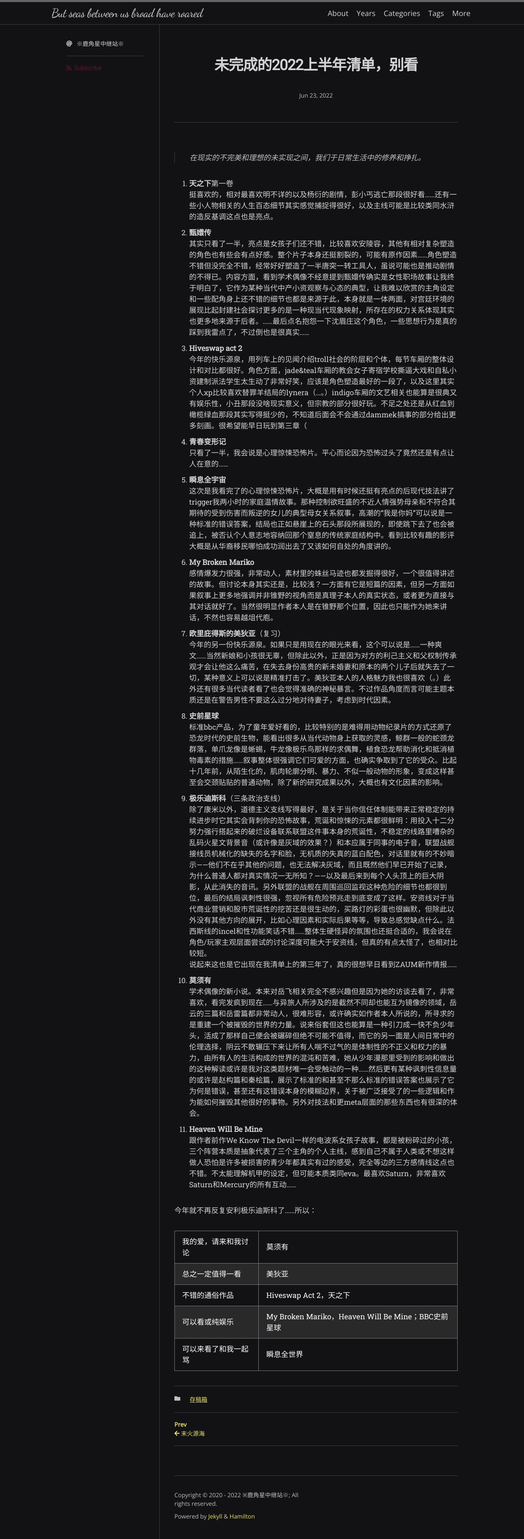
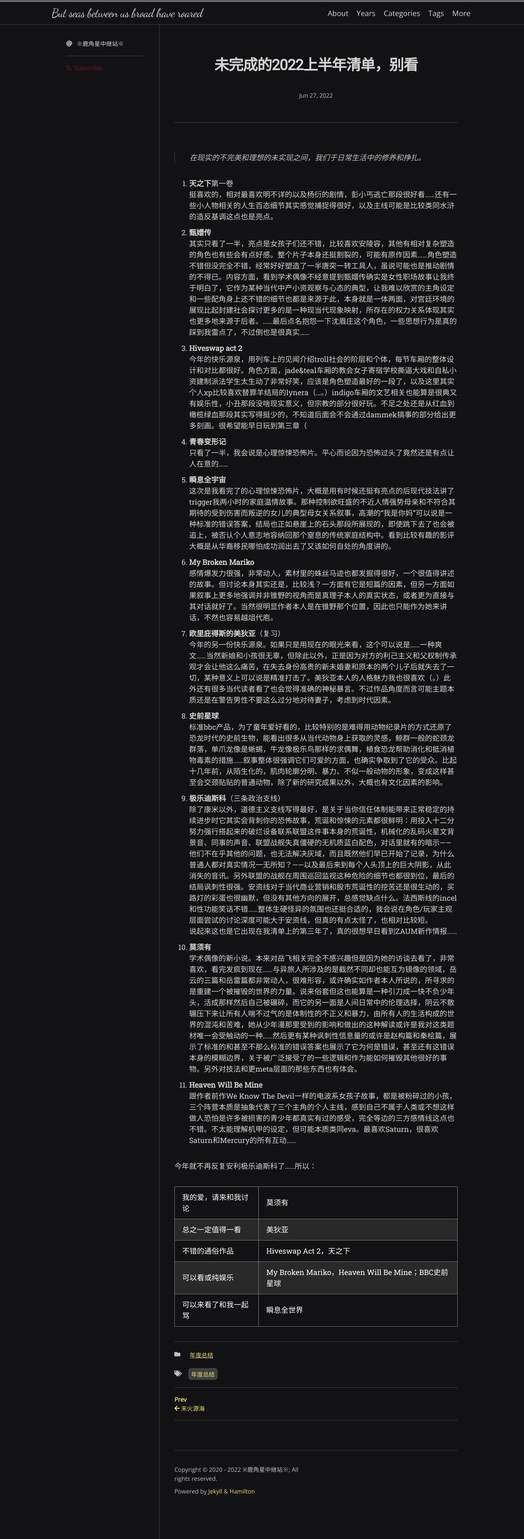
Before and after one commit to scatterdclouds/scatterdclouds.github.io, a Jekyll site: the page built from _posts/2022-06-23-2022firsthald.md, in a window 1280 px wide. Shown: the whole page at 41% size. Built offline with Jekyll 4.4.1, drawn with Linux system fonts in a browser that asks for light colours; nearby versions of some CDN libraries; some web fonts are replaced; comment, search, counter and statistics services are not loaded.

Commit message:
Update and rename 2022-06-23-testfile.md to 2022-06-23-2022firsthald.md

```diff
--- a/_posts/2022-06-23-testfile.md
+++ b/_posts/2022-06-23-2022firsthald.md
@@ -1,10 +1,10 @@
 ---
 layout: post
 title: "未完成的2022上半年清单，别看"
-date: 2022-06-23 16:52:00 +0800
+date: 2022-06-27 17:52:00 +0800
 last_modified_at:
-categories: [存稿箱]
-tags: []
+categories: [年度总结]
+tags: [年度总结]
 comments: true
 ---
 
@@ -26,11 +26,11 @@ comments: true
 
 8. **史前星球** <br/> 标准bbc产品，为了童年爱好看的，比较特别的是难得用动物纪录片的方式还原了恐龙时代的史前生物，能看出很多从当代动物身上获取的灵感，鲸群一般的蛇颈龙群落，单爪龙像是蜥蜴，牛龙像极乐鸟那样的求偶舞，植食恐龙帮助消化和抵消植物毒素的措施……叙事整体很强调它们可爱的方面，也确实争取到了它的受众。比起十几年前，从陌生化的，肌肉轮廓分明、暴力、不似一般动物的形象，变成这样甚至会交颈贴贴的普通动物，除了新的研究成果以外，大概也有文化因素的影响。
 
-9. **极乐迪斯科**（三条政治支线） <br/> 除了康米以外，道德主义支线写得最好，是关于当你信任体制能带来正常稳定的持续进步时它其实会背刺你的恐怖故事，荒诞和惊悚的元素都很鲜明：用投入十二分努力强行搭起来的破烂设备联系联盟这件事本身的荒诞性，不稳定的线路里嘈杂的乱码火星文背景音（或许像是灰域的效果？）和本应属于同事的电子音，联盟战舰接线员机械化的缺失的名字和脸，无机质的失真的蓝白配色，对话里就有的不妙暗示——他们不在乎其他的问题，也无法解决灰域，而且既然他们早已开始了记录，为什么普通人都对真实情况一无所知？——以及最后来到每个人头顶上的巨大阴影，从此消失的音讯。另外联盟的战舰在周围巡回监视这种危险的细节也都很到位，最后的结局讽刺性很强，忽视所有危险预兆走到底变成了这样。安资线对于当代商业营销和股市荒诞性的挖苦还是很生动的，买路灯的彩蛋也很幽默，但除此以外没有其他方向的展开，比如心理因素和实际后果等等，导致总感觉缺点什么。法西斯线的incel和性功能笑话不错……整体生硬怪异的氛围也还挺合适的，我会说在角色/玩家主观层面尝试的讨论深度可能大于安资线，但真的有点太怪了，也相对比较短。 <br/> 说起来这也是它出现在我清单上的第三年了，真的很想早日看到ZAUM新作情报……
+9. **极乐迪斯科**（三条政治支线） <br/> 除了康米以外，道德主义支线写得最好，是关于当你信任体制能带来正常稳定的持续进步时它其实会背刺你的恐怖故事，荒诞和惊悚的元素都很鲜明：用投入十二分努力强行搭起来的破烂设备联系联盟这件事本身的荒诞性，机械化的乱码火星文背景音、同事的声音、联盟战舰失真僵硬的无机质蓝白配色，对话里就有的暗示——他们不在乎其他的问题，也无法解决灰域，而且既然他们早已开始了记录，为什么普通人都对真实情况一无所知？——以及最后来到每个人头顶上的巨大阴影，从此消失的音讯。另外联盟的战舰在周围巡回监视这种危险的细节也都很到位，最后的结局讽刺性很强。安资线对于当代商业营销和股市荒诞性的挖苦还是很生动的，买路灯的彩蛋也很幽默，但没有其他方向的展开，总感觉缺点什么。法西斯线的incel和性功能笑话不错……整体生硬怪异的氛围也还挺合适的，我会说在角色/玩家主观层面尝试的讨论深度可能大于安资线，但真的有点太怪了，也相对比较短。 <br/> 说起来这也是它出现在我清单上的第三年了，真的很想早日看到ZAUM新作情报……
 
-10. **莫须有** <br/> 学术偶像的新小说。本来对岳飞相关完全不感兴趣但是因为她的访谈去看了，非常喜欢，看完发疯到现在……与异旅人所涉及的是截然不同却也能互为镜像的领域，岳云的三篇和岳雷篇都非常动人，很难形容，或许确实如作者本人所说的，所寻求的是重建一个被摧毁的世界的力量。说来俗套但这也能算是一种引刀成一快不负少年头，活成了那样自己便会被碾碎但绝不可能不值得，而它的另一面是人间日常中的伦理选择，阴云不散辗压下来让所有人喘不过气的是体制性的不正义和权力的暴力，由所有人的生活构成的世界的混沌和苦难，她从少年漫那里受到的影响和做出的这种解读或许是我对这类题材唯一会受触动的一种……然后更有某种讽刺性信息量的或许是赵构篇和秦桧篇，展示了标准的和甚至不那么标准的错误答案也展示了它为何是错误，甚至还有这错误本身的模糊边界，关于被广泛接受了的一些逻辑和作为能如何摧毁其他很好的事物。另外对技法和更meta层面的那些东西也有很深的体会。
+10. **莫须有** <br/> 学术偶像的新小说。本来对岳飞相关完全不感兴趣但是因为她的访谈去看了，非常喜欢，看完发疯到现在……与异旅人所涉及的是截然不同却也能互为镜像的领域，岳云的三篇和岳雷篇都非常动人，很难形容，或许确实如作者本人所说的，所寻求的是重建一个被摧毁的世界的力量。说来俗套但这也能算是一种引刀成一快不负少年头，活成那样然后自己被碾碎，而它的另一面是人间日常中的伦理选择，阴云不散辗压下来让所有人喘不过气的是体制性的不正义和暴力，由所有人的生活构成的世界的混沌和苦难，她从少年漫那里受到的影响和做出的这种解读或许是我对这类题材唯一会受触动的一种……然后更有某种讽刺性信息量的或许是赵构篇和秦桧篇，展示了标准的和甚至不那么标准的错误答案也展示了它为何是错误，甚至还有这错误本身的模糊边界，关于被广泛接受了的一些逻辑和作为能如何摧毁其他很好的事物。另外对技法和更meta层面的那些东西也有体会。
 
-11. **Heaven Will Be Mine** <br/> 跟作者前作We Know The Devil一样的电波系女孩子故事，都是被粉碎过的小孩，三个阵营本质是抽象代表了三个主角的个人主线，感到自己不属于人类或不想这样做人恐怕是许多被损害的青少年都真实有过的感受，完全等边的三方感情线这点也不错。不太能理解机甲的设定，但可能本质类同eva。最喜欢Saturn，非常喜欢Saturn和Mercury的所有互动……
+11. **Heaven Will Be Mine** <br/> 跟作者前作We Know The Devil一样的电波系女孩子故事，都是被粉碎过的小孩，三个阵营本质是抽象代表了三个主角的个人主线，感到自己不属于人类或不想这样做人恐怕是许多被损害的青少年都真实有过的感受，完全等边的三方感情线这点也不错。不太能理解机甲的设定，但可能本质类同eva。最喜欢Saturn，很喜欢Saturn和Mercury的所有互动……
 
 今年就不再反复安利极乐迪斯科了……所以：
 
```
